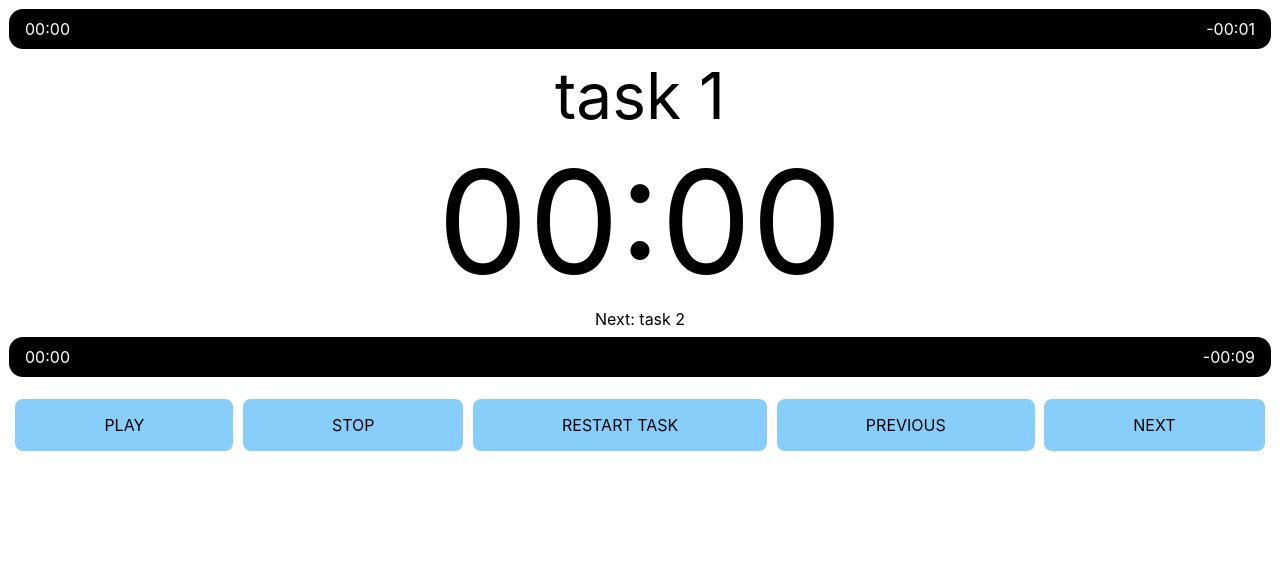
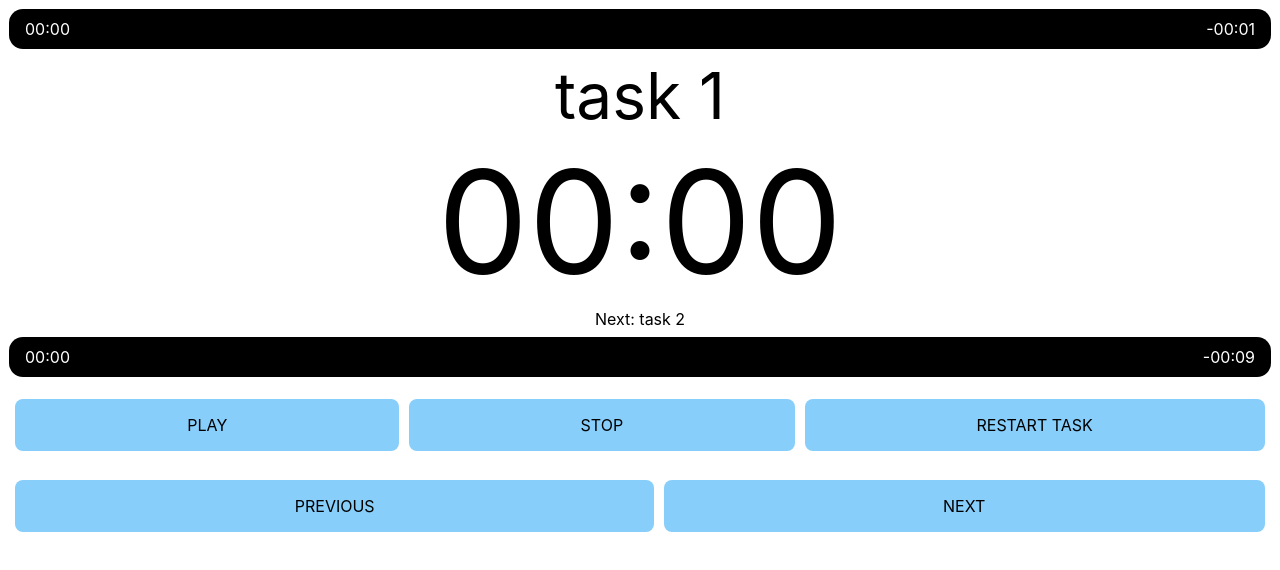
Before and after one commit to dtgoitia/impetus-player-rx, a React (Create React App) app: page / in a window 1280 px wide. Shown: the top 570 px of the page. Built offline with nearby package versions, Linux system fonts and the light colour scheme.

Commit message:
feat: update buttons when the preset finishes
Hide PLAY and RESTART TASK buttons when the preset finishes.

```diff
--- a/src/Player/Buttons/index.js
+++ b/src/Player/Buttons/index.js
@@ -37,14 +37,26 @@ export default class Buttons extends React.Component {
       ? <Button action={this.props.pause}>PAUSE</Button>
       : <Button action={this.props.play}>PLAY</Button>;
 
+    const stopButton = this.state.endReached
+      ? <Button action={this.props.stop}>RESTART PRESET</Button>
+      : <Button action={this.props.stop}>STOP</Button>;
+
+    const restartTaskButton = this.state.endReached
+      ? null
+      : <Button action={this.props.restart}>RESTART TASK</Button>;
+
     return (
-      <div className="Buttons">
-        { this.props.endReached ? null : playPauseButton }
-        <Button action={this.props.stop}>STOP</Button>
-        <Button action={this.props.restart}>RESTART TASK</Button>
-        <Button action={this.props.previous}>PREVIOUS</Button>
-        <Button action={this.props.next}>NEXT</Button>
-      </div>
+      <React.Fragment>
+        <div className="Buttons">
+          { this.props.endReached ? null : playPauseButton }
+          { stopButton }
+          { restartTaskButton }
+        </div>
+        <div className="Buttons">
+          <Button action={this.props.previous}>PREVIOUS</Button>
+          <Button action={this.props.next}>NEXT</Button>
+        </div>
+      </React.Fragment>
     );
   }
 }
```
